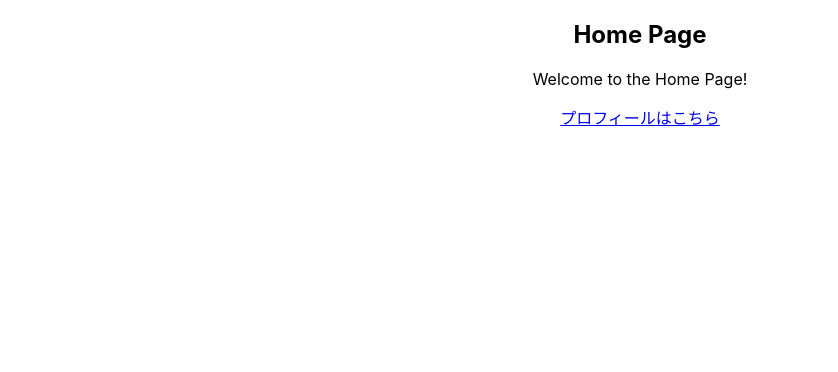
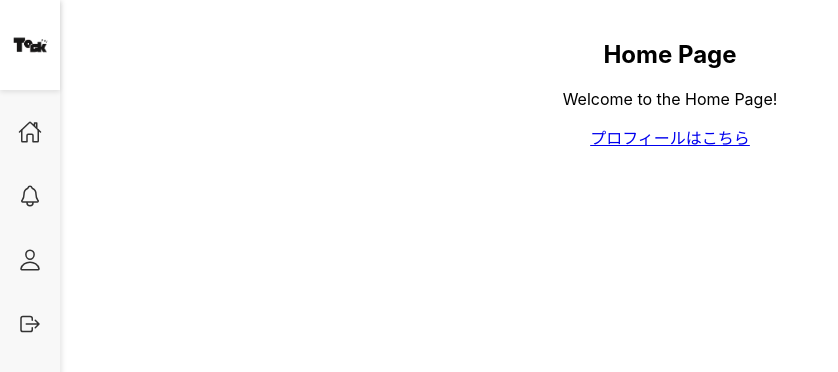
Before and after one commit to HwaI12/task-management-app, a React (Create React App) app in the folder frontend/: page /Home in a window 1280 px wide. Shown: the top 372 px of the page, without its empty margins (0-838 px from the left). Built offline with nearby package versions, Linux system fonts and the light colour scheme; sample sign-in values are in the browser's storage.

Commit message:
chore: Add Header component for navigation and logout functionality

```diff
--- a/frontend/package.json
+++ b/frontend/package.json
@@ -3,6 +3,9 @@
   "version": "0.1.0",
   "private": true,
   "dependencies": {
+    "@emotion/react": "^11.11.4",
+    "@emotion/styled": "^11.11.5",
+    "@fortawesome/fontawesome-free": "^6.5.2",
     "@testing-library/jest-dom": "^5.17.0",
     "@testing-library/react": "^13.4.0",
     "@testing-library/user-event": "^13.5.0",
@@ -10,9 +13,12 @@
     "@types/node": "^16.18.101",
     "@types/react": "^18.3.3",
     "@types/react-dom": "^18.3.0",
+    "@types/styled-components": "^5.1.34",
     "axios": "^1.7.2",
     "react": "^18.3.1",
     "react-dom": "^18.3.1",
+    "react-icons": "^5.2.1",
+    "react-pro-sidebar": "^1.1.0",
     "react-router-dom": "^6.24.1",
     "react-scripts": "5.0.1",
     "styled-components": "^6.1.11",
--- a/frontend/src/components/common/Home.tsx
+++ b/frontend/src/components/common/Home.tsx
@@ -1,6 +1,7 @@
 import React from 'react';
-import { Navigate } from 'react-router-dom';
-import { Link } from 'react-router-dom';
+import { Navigate, Link } from 'react-router-dom';
+import Sidebar from './Sidebar';
+import { ContentContainer } from '../../styles/SidebarStyles';
 
 const isAuthenticated = (): boolean => {
     return localStorage.getItem('authToken') !== null;
@@ -16,6 +17,8 @@ const Home: React.FC = () => {
 
     return (
         <div>
+            <Sidebar />
+            <ContentContainer>
                 <h2>Home Page</h2>
                 <p>Welcome to the Home Page!</p>
                 {userId ? (
@@ -23,6 +26,7 @@ const Home: React.FC = () => {
                 ) : (
                     <p>ユーザー情報が見つかりません。</p>
                 )}
+            </ContentContainer>
         </div>
     );
 };
--- /dev/null
+++ b/frontend/src/components/common/Sidebar.tsx
@@ -0,0 +1,39 @@
+import React from 'react';
+import {
+    SidebarContainer,
+    SidebarHeader,
+    SidebarMenu,
+    MenuItem,
+    SidebarLogoImg,
+    StyledIoHomeOutline,
+    StyledIoNotificationsOutline,
+    StyledIoPersonOutline,
+    StyledIoLogOutOutline
+} from '../../styles/SidebarStyles';
+import logo from '../../assets/T.png';
+
+const Sidebar: React.FC = () => {
+    return (
+        <SidebarContainer>
+            <SidebarHeader>
+                <SidebarLogoImg src={logo} alt="logo" />
+            </SidebarHeader>
+            <SidebarMenu>
+                <MenuItem>
+                    <StyledIoHomeOutline />
+                </MenuItem>
+                <MenuItem>
+                    <StyledIoNotificationsOutline />
+                </MenuItem>
+                <MenuItem>
+                    <StyledIoPersonOutline />
+                </MenuItem>
+                <MenuItem>
+                    <StyledIoLogOutOutline />
+                </MenuItem>
+            </SidebarMenu>
+        </SidebarContainer>
+    );
+};
+
+export default Sidebar;
--- a/frontend/src/components/user/Profile.tsx
+++ b/frontend/src/components/user/Profile.tsx
@@ -1,13 +1,19 @@
 import React from 'react';
 import { useParams } from 'react-router-dom';
+// import Header from '../common/Header';
+// import { ContentContainer } from '../../styles/HeaderStyles';
 
 const Profile: React.FC = () => {
     const { userId } = useParams<{ userId: string }>();
 
     return (
         <div>
+            {/* <Header />
+            <ContentContainer> */}
             <h2>Profile Page</h2>
             <p>Welcome, User {userId}!</p>
+            {/* </ContentContainer> */}
+
         </div>
     );
 };
--- /dev/null
+++ b/frontend/src/styles/SidebarStyles.tsx
@@ -0,0 +1,85 @@
+import styled from 'styled-components';
+import {
+    IoHomeOutline,
+    IoNotificationsOutline,
+    IoPersonOutline,
+    IoLogOutOutline
+} from "react-icons/io5";
+
+export const SidebarContainer = styled.div`
+    width: 60px;
+    background-color: #f8f8f8;
+    height: 100vh;
+    box-shadow: 2px 0 5px rgba(0,0,0,0.1);
+    display: flex;
+    flex-direction: column;
+    position: fixed;
+    top: 0;
+    left: 0;
+    z-index: 1000;
+`;
+
+export const SidebarHeader = styled.div`
+    padding: 20px;
+    background-color: #fff;
+    box-shadow: 0 2px 5px rgba(0,0,0,0.1);
+    display: flex;
+    justify-content: center;
+    align-items: center;
+`;
+
+export const SidebarMenu = styled.div`
+    flex: 1;
+    padding: 20px 0;
+    overflow-y: auto;
+    display: flex;
+    flex-direction: column;
+    align-items: center;
+`;
+
+export const MenuItem = styled.div`
+    width: 100%;
+    margin-bottom: 20px;
+    display: flex;
+    justify-content: center;
+    align-items: center;
+    padding: 10px;
+    cursor: pointer;
+    transition: background-color 0.3s;
+
+    &:hover {
+        background-color: #eee;
+    }
+`;
+
+export const SidebarLogoImg = styled.img`
+    width: 50px;
+    height: auto; /* 高さを自動調整 */
+    object-fit: cover; /* アスペクト比を維持 */
+`;
+
+export const StyledIoHomeOutline = styled(IoHomeOutline)`
+    font-size: 24px;
+    color: #333;
+`;
+
+export const StyledIoNotificationsOutline = styled(IoNotificationsOutline)`
+    font-size: 24px;
+    color: #333;
+`;
+
+export const StyledIoPersonOutline = styled(IoPersonOutline)`
+    font-size: 24px;
+    color: #333;
+`;
+
+export const StyledIoLogOutOutline = styled(IoLogOutOutline)`
+    font-size: 24px;
+    color: #333;
+`;
+
+export const ContentContainer = styled.div`
+    margin-left: 60px;
+    padding: 20px;
+    transition: margin-left 0.3s ease;
+`;
```
Also changed, not shown: frontend/src/components/common/Header.tsx (added, +24 -0 lines), frontend/src/styles/HeaderStyles.tsx (added, +50 -0 lines), frontend/src/assets/T.png (renamed from frontend/public/T.png). Lines whose indentation alone changed are shown as unchanged.
